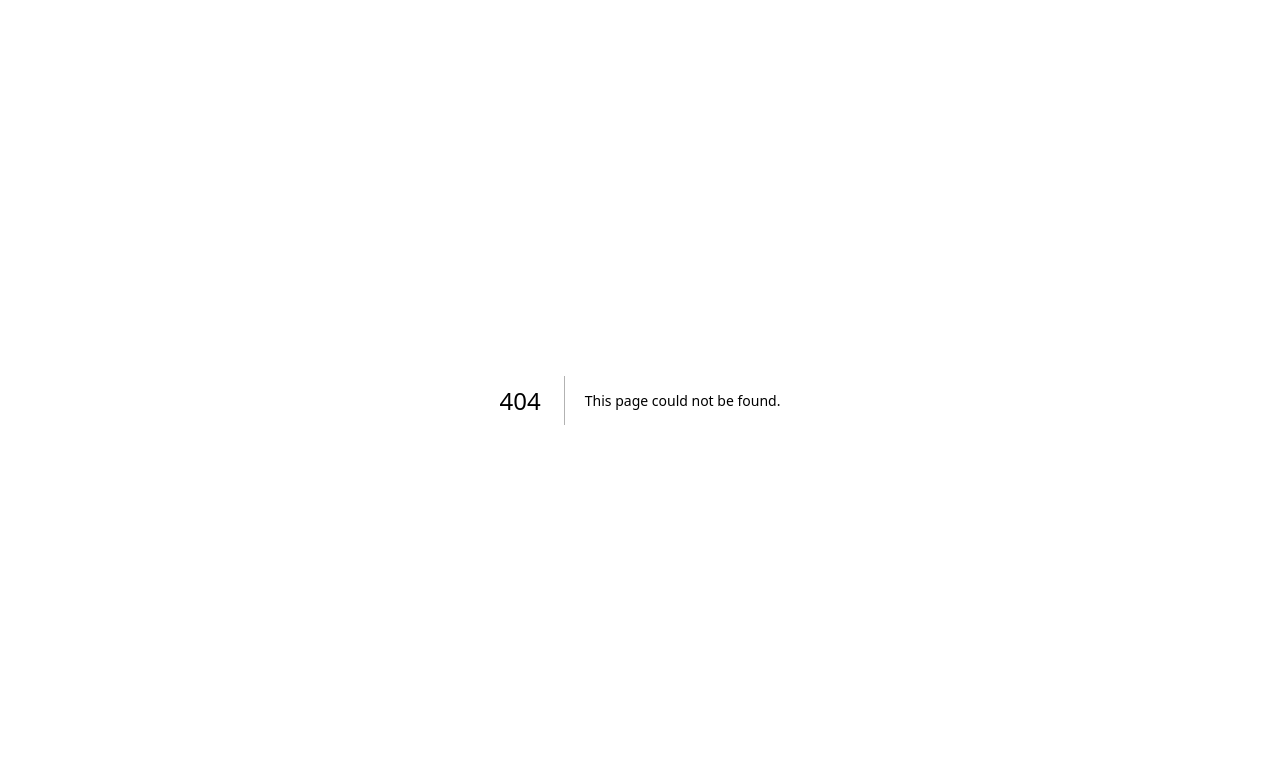
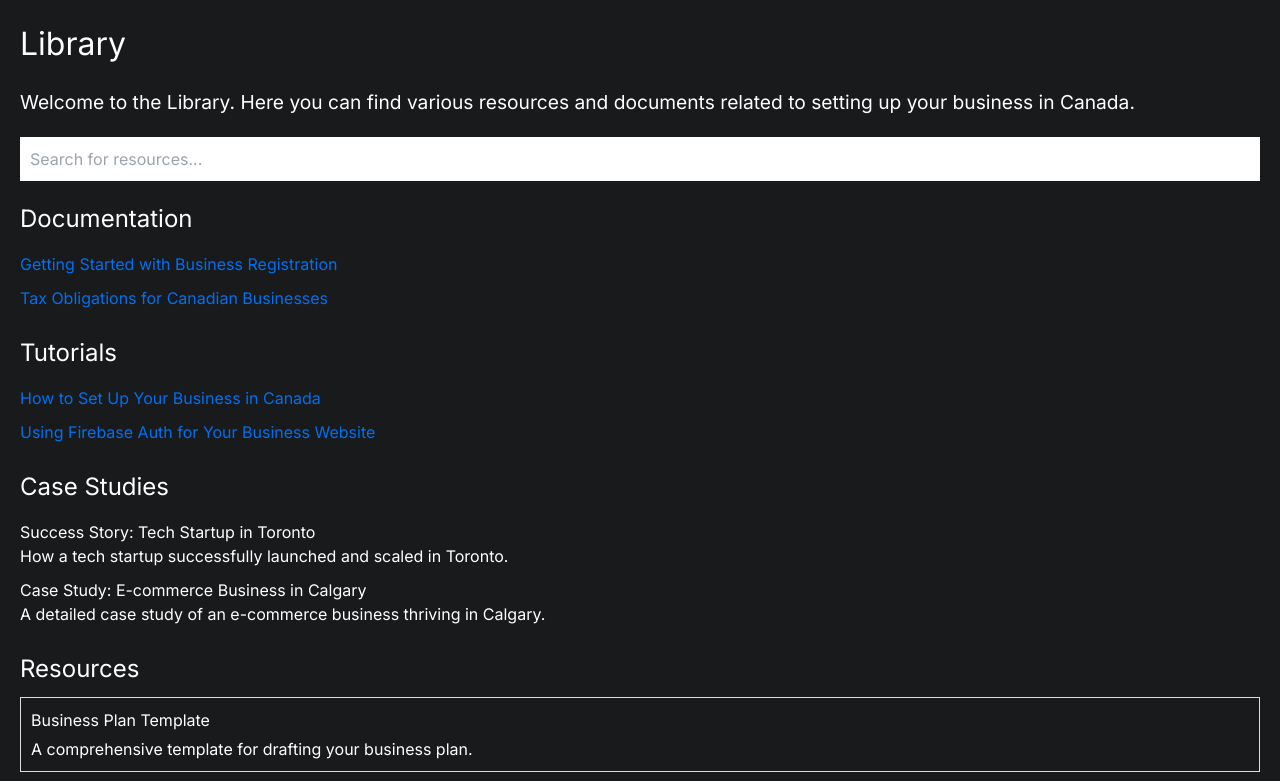
Before and after one commit to ksingh62/quick-incorp-app, a Next.js app: page /prototype/library in a window 1280 px wide. Before the commit this address had no page. Shown: the top 781 px of the page. Built offline with nearby package versions, Linux system fonts and the light colour scheme; no server answers.

Commit message:
add library page

```diff
--- /dev/null
+++ b/src/app/prototype/library/library.css
@@ -0,0 +1,71 @@
+.library-container {
+    padding: 20px;
+  }
+
+  .library-title {
+    font-size: 2em;
+    margin-bottom: 20px;
+  }
+
+  .library-description {
+    font-size: 1.2em;
+    margin-bottom: 20px;
+  }
+
+  .library-search input {
+    width: 100%;
+    padding: 10px;
+    margin-bottom: 20px;
+    font-size: 1em;
+  }
+
+  .library-section {
+    margin-bottom: 20px;
+  }
+
+  .library-section h2 {
+    font-size: 1.5em;
+    margin-bottom: 10px;
+  }
+
+  .library-section ul {
+    list-style: none;
+    padding: 0;
+  }
+
+  .library-section ul li {
+    padding: 5px 0;
+  }
+
+  .library-section ul li a {
+    color: #0070f3;
+    text-decoration: none;
+  }
+
+  .library-section ul li a:hover {
+    text-decoration: underline;
+  }
+
+  .library-resources {
+    margin-bottom: 20px;
+  }
+
+  .library-resources h2 {
+    font-size: 1.5em;
+    margin-bottom: 10px;
+  }
+
+  .library-resources ul {
+    list-style: none;
+    padding: 0;
+  }
+
+  .library-resources ul li {
+    padding: 10px;
+    border: 1px solid #ddd;
+    margin-bottom: 10px;
+  }
+
+  .library-resources ul li h3 {
+    margin: 0 0 5px 0;
+  }
--- /dev/null
+++ b/src/app/prototype/library/page.js
@@ -0,0 +1,84 @@
+import React from 'react';
+import './library.css';
+
+const resources = [
+  { id: 1, title: 'Business Plan Template', description: 'A comprehensive template for drafting your business plan.' },
+  { id: 2, title: 'Canadian Business Registration Guide', description: 'Step-by-step guide to registering your business in Canada.' },
+  { id: 3, title: 'Funding and Grants Directory', description: 'A list of available funding and grants for Canadian businesses.' },
+];
+
+const documentation = [
+  { id: 1, title: 'Getting Started with Business Registration', link: '/docs/getting-started' },
+  { id: 2, title: 'Tax Obligations for Canadian Businesses', link: '/docs/tax-obligations' },
+];
+
+const tutorials = [
+  { id: 1, title: 'How to Set Up Your Business in Canada', link: '/tutorials/setup-business' },
+  { id: 2, title: 'Using Firebase Auth for Your Business Website', link: '/tutorials/firebase-auth' },
+];
+
+const caseStudies = [
+  { id: 1, title: 'Success Story: Tech Startup in Toronto', description: 'How a tech startup successfully launched and scaled in Toronto.' },
+  { id: 2, title: 'Case Study: E-commerce Business in Calgary', description: 'A detailed case study of an e-commerce business thriving in Calgary.' },
+];
+
+const LibraryPage = () => {
+  return (
+    <div className="library-container">
+      <h1 className="library-title">Library</h1>
+      <p className="library-description">Welcome to the Library. Here you can find various resources and documents related to setting up your business in Canada.</p>
+
+      <div className="library-search">
+        <input type="text" placeholder="Search for resources..." />
+      </div>
+
+      <div className="library-section">
+        <h2>Documentation</h2>
+        <ul>
+          {documentation.map(doc => (
+            <li key={doc.id}>
+              <a href={doc.link}>{doc.title}</a>
+            </li>
+          ))}
+        </ul>
+      </div>
+
+      <div className="library-section">
+        <h2>Tutorials</h2>
+        <ul>
+          {tutorials.map(tutorial => (
+            <li key={tutorial.id}>
+              <a href={tutorial.link}>{tutorial.title}</a>
+            </li>
+          ))}
+        </ul>
+      </div>
+
+      <div className="library-section">
+        <h2>Case Studies</h2>
+        <ul>
+          {caseStudies.map(caseStudy => (
+            <li key={caseStudy.id}>
+              <h3>{caseStudy.title}</h3>
+              <p>{caseStudy.description}</p>
+            </li>
+          ))}
+        </ul>
+      </div>
+
+      <div className="library-resources">
+        <h2>Resources</h2>
+        <ul>
+          {resources.map(resource => (
+            <li key={resource.id}>
+              <h3>{resource.title}</h3>
+              <p>{resource.description}</p>
+            </li>
+          ))}
+        </ul>
+      </div>
+    </div>
+  );
+};
+
+export default LibraryPage;
```
